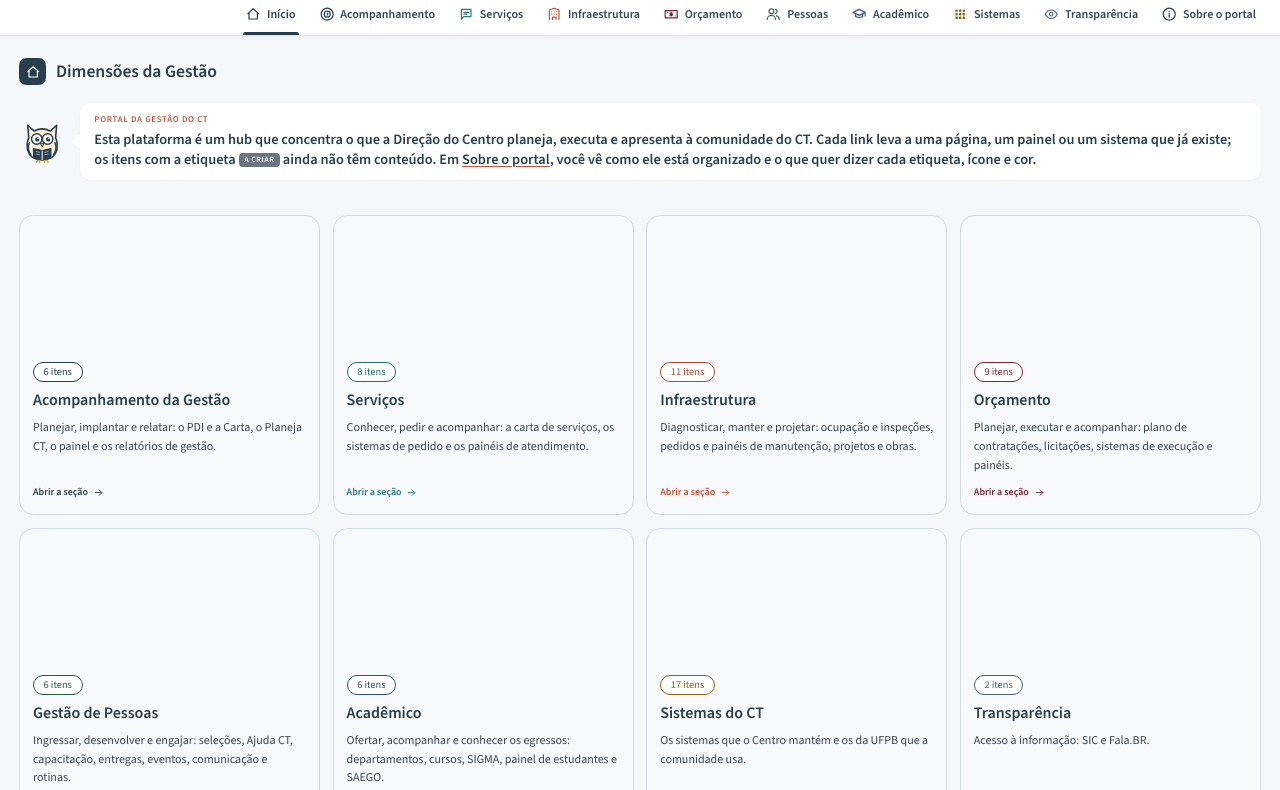
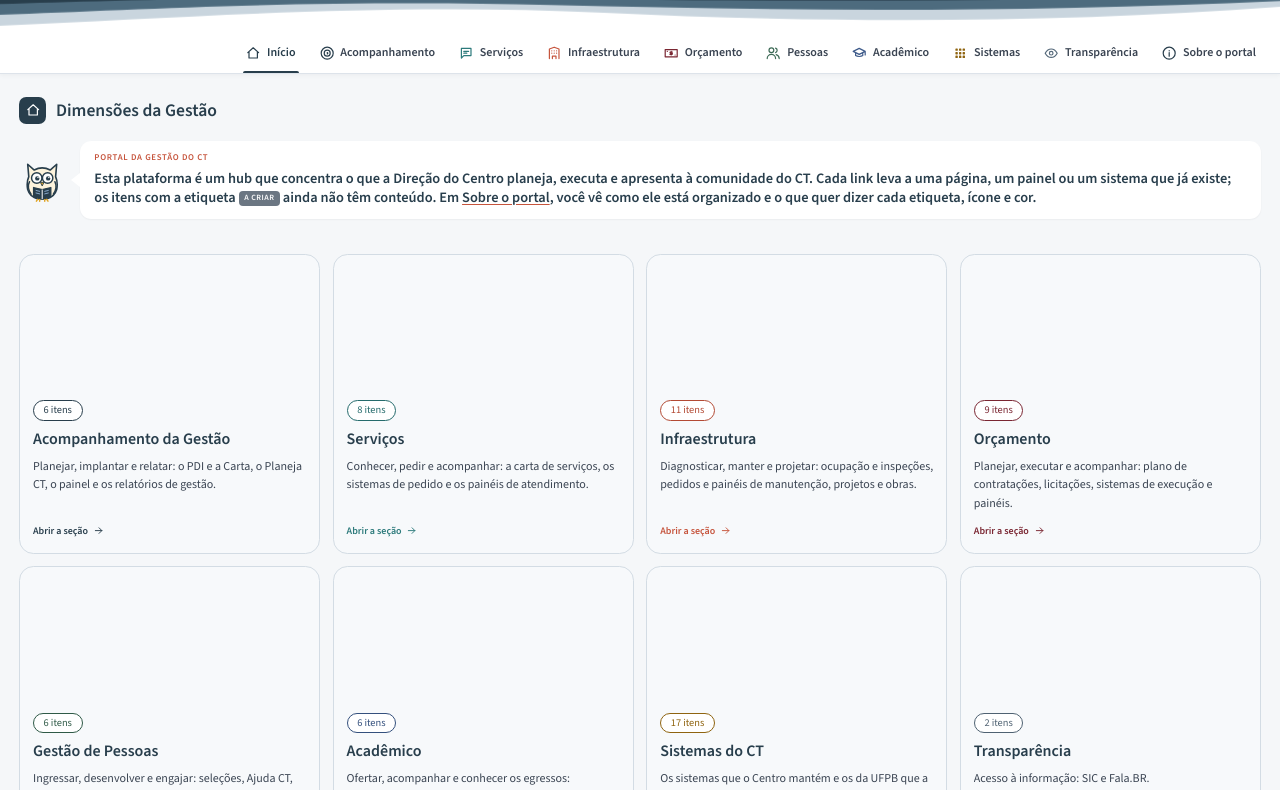
Before and after one commit to marcelgois-png/portal-gestao-ct, a plain HTML site: page index.html in a window 1280 px wide. Shown: the part 57-847 px from the top of the page. Drawn offline with nearby package versions, Linux system fonts and the light colour scheme.

Commit message:
v54: ondas do rodapé, giradas 180 graus, entre a barra de título e o menu
Co-Authored-By: Claude Opus 5.5 <noreply@anthropic.com>
Claude-Session: https://claude.ai/code/session_017CLmLTMg3FrSuqkRRzNNZf

```diff
--- a/index.html
+++ b/index.html
@@ -73,6 +73,8 @@ a{color:var(--petroleo)}
 
 /* ── Estrutura ── */
 .casca{display:block}
+.onda-topo{display:block;width:100%;height:56px;margin-top:-8px;transform:rotate(180deg);background:var(--cartao);position:relative;z-index:31}
+@media (max-width:820px){.onda-topo{height:34px;margin-top:-6px}}
 /* barra de menus (no lugar do menu lateral), fixa logo abaixo da barra superior */
 .menubar{position:sticky;top:calc(var(--safe-t) + var(--topo));z-index:30;display:flex;align-items:stretch;gap:2px;height:var(--menu);
   background:var(--cartao);border-bottom:1px solid var(--borda);box-shadow:0 2px 6px rgba(28,36,49,.05);
@@ -519,6 +521,11 @@ ul.ck li .ic{color:var(--terracota);margin-top:2px}
     <svg class="ic" viewBox="0 0 24 24"><path d="M3 8h4l2-3h6l2 3h4v12H3zM12 17a4 4 0 1 0 0-8 4 4 0 0 0 0 8z"/></svg><span>@ctufpb</span>
   </a>
 </header>
+<svg class="onda-topo" viewBox="0 0 1440 90" preserveAspectRatio="none" aria-hidden="true">
+  <path d="M0 52 C 260 18 520 20 760 40 C 1010 61 1230 30 1440 14 L1440 90 L0 90 Z" fill="#C9D5DE"/>
+  <path d="M0 64 C 300 40 560 44 820 56 C 1080 68 1280 46 1440 36 L1440 90 L0 90 Z" fill="#4D6B7E"/>
+  <path d="M0 76 C 320 60 640 64 900 70 C 1140 76 1320 64 1440 58 L1440 90 L0 90 Z" fill="#283E4C"/>
+</svg>
 
 <div class="casca">
   <nav class="lateral menubar" id="lateral" aria-label="Seções do portal">
```
